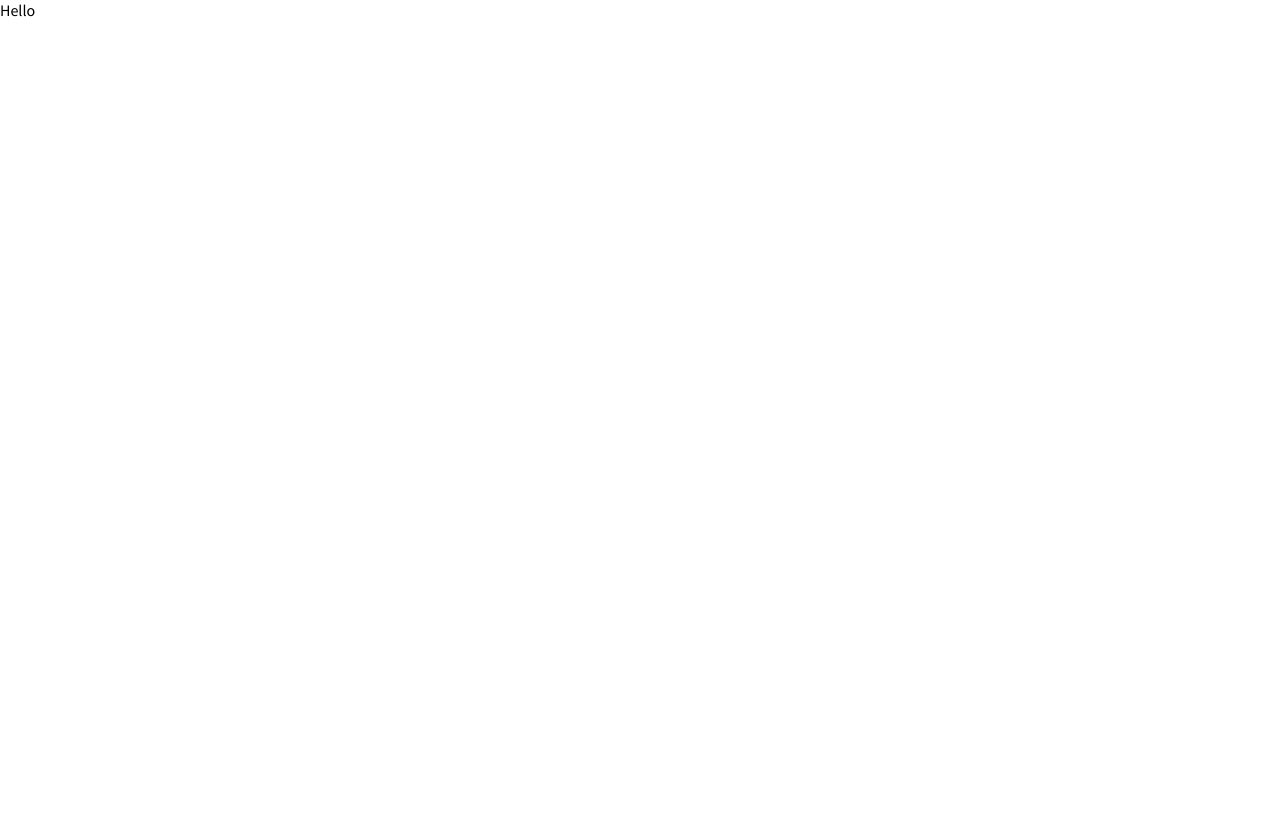
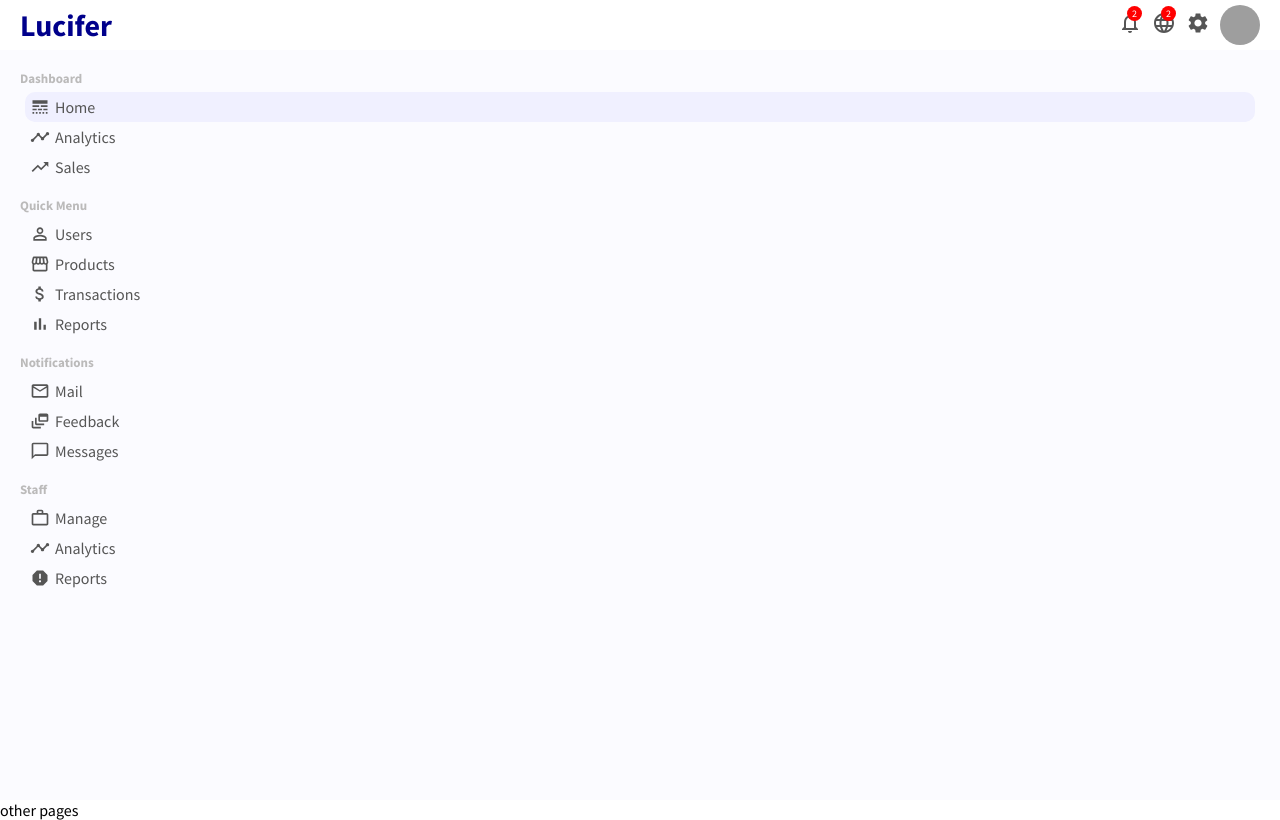
Before and after one commit to deeqakkk/Netflix-Admin, a React (Create React App) app: page / in a window 1280 px wide. Built offline with nearby package versions, Linux system fonts and the light colour scheme; grey boxes are pictures that could not be loaded.

Commit message:
sidebar initiated

```diff
--- a/package.json
+++ b/package.json
@@ -3,11 +3,14 @@
   "version": "0.1.0",
   "private": true,
   "dependencies": {
+    "@material-ui/core": "^4.12.3",
+    "@material-ui/icons": "^4.11.2",
     "@testing-library/jest-dom": "^5.16.1",
     "@testing-library/react": "^12.1.2",
     "@testing-library/user-event": "^13.5.0",
     "react": "^17.0.2",
     "react-dom": "^17.0.2",
+    "react-router-dom": "^6.2.1",
     "react-scripts": "5.0.0",
     "web-vitals": "^2.1.4"
   },
--- a/src/App.js
+++ b/src/App.js
@@ -1,6 +1,17 @@
-
-import React from 'react';
+import Topbar from "./Components/Topbar/Topbar.jsx";
+import Sidebar from "./Components/Sidebar/Sidebar.jsx";
+import React from "react";
+import { BrowserRouter as Router, Route, Switch } from "react-router-dom";
+import "./app.css";
 
 export default function App() {
-  return <div className='App'>Hello</div>;
+  return (
+    <div className="App">
+      <Topbar />
+      <div className="container">
+        <Sidebar />
+        <div className="others">other pages</div>
+      </div>{" "}
+    </div>
+  );
 }
--- /dev/null
+++ b/src/Components/Sidebar/Sidebar.jsx
@@ -0,0 +1,103 @@
+import "./sidebar.css";
+import {
+  LineStyle,
+  Timeline,
+  TrendingUp,
+  PermIdentity,
+  Storefront,
+  AttachMoney,
+  BarChart,
+  MailOutline,
+  DynamicFeed,
+  ChatBubbleOutline,
+  WorkOutline,
+  Report,
+} from "@material-ui/icons";
+import { Link } from "react-router-dom";
+
+export default function Sidebar() {
+  return (
+    <div className="sidebar">
+      <div className="sidebarWrapper">
+        <div className="sidebarMenu">
+          <h3 className="sidebarTitle">Dashboard</h3>
+          <ul className="sidebarList">
+            {/* <Link to="/" className="link"> */}
+            <li className="sidebarListItem active">
+              <LineStyle className="sidebarIcon" />
+              Home
+            </li>
+            {/* </Link> */}
+            <li className="sidebarListItem">
+              <Timeline className="sidebarIcon" />
+              Analytics
+            </li>
+            <li className="sidebarListItem">
+              <TrendingUp className="sidebarIcon" />
+              Sales
+            </li>
+          </ul>
+        </div>
+        <div className="sidebarMenu">
+          <h3 className="sidebarTitle">Quick Menu</h3>
+          <ul className="sidebarList">
+            {/* <Link to="/users" className="link"> */}
+              <li className="sidebarListItem">
+                <PermIdentity className="sidebarIcon" />
+                Users
+              </li>
+            {/* </Link> */}
+            {/* <Link to="/products" className="link"> */}
+              <li className="sidebarListItem">
+                <Storefront className="sidebarIcon" />
+                Products
+              </li>
+            {/* </Link> */}
+            <li className="sidebarListItem">
+              <AttachMoney className="sidebarIcon" />
+              Transactions
+            </li>
+            <li className="sidebarListItem">
+              <BarChart className="sidebarIcon" />
+              Reports
+            </li>
+          </ul>
+        </div>
+        <div className="sidebarMenu">
+          <h3 className="sidebarTitle">Notifications</h3>
+          <ul className="sidebarList">
+            <li className="sidebarListItem">
+              <MailOutline className="sidebarIcon" />
+              Mail
+            </li>
+            <li className="sidebarListItem">
+              <DynamicFeed className="sidebarIcon" />
+              Feedback
+            </li>
+            <li className="sidebarListItem">
+              <ChatBubbleOutline className="sidebarIcon" />
+              Messages
+            </li>
+          </ul>
+        </div>
+        <div className="sidebarMenu">
+          <h3 className="sidebarTitle">Staff</h3>
+          <ul className="sidebarList">
+            <li className="sidebarListItem">
+              <WorkOutline className="sidebarIcon" />
+              Manage
+            </li>
+            <li className="sidebarListItem">
+              <Timeline className="sidebarIcon" />
+              Analytics
+            </li>
+            <li className="sidebarListItem">
+              <Report className="sidebarIcon" />
+              Reports
+            </li>
+          </ul>
+        </div>
+      </div>
+    </div>
+  );
+}
--- /dev/null
+++ b/src/Components/Sidebar/sidebar.css
@@ -0,0 +1,44 @@
+.sidebar {
+    flex: 1;
+    height: calc(100vh - 50px);
+    background-color: rgb(251, 251, 255);
+    position: sticky;
+    top: 50px;
+}
+
+.sidebarWrapper {
+    padding: 20px;
+    color: #555;
+}
+
+.sidebarMenu {
+    margin-bottom: 10px;
+}
+
+.sidebarTitle {
+    font-size: 13px;
+    color: rgb(187, 186, 186);
+}
+
+.sidebarList {
+    list-style: none;
+    padding: 5px;
+}
+
+.sidebarListItem {
+    padding: 5px;
+    cursor: pointer;
+    display: flex;
+    align-items: center;
+    border-radius: 10px;
+}
+
+.sidebarListItem.active,
+.sidebarListItem:hover {
+    background-color: rgb(240, 240, 255);
+}
+
+.sidebarIcon {
+    margin-right: 5px;
+    font-size: 20px !important;
+}
--- /dev/null
+++ b/src/Components/Topbar/Topbar.jsx
@@ -0,0 +1,29 @@
+import React from "react";
+import "./topbar.css";
+import { NotificationsNone, Language, Settings } from "@material-ui/icons";
+
+export default function Topbar() {
+  return (
+    <div className="topbar">
+      <div className="topbarWrapper">
+        <div className="topLeft">
+          <span className="logo">Lucifer</span>
+        </div>
+        <div className="topRight">
+          <div className="topbarIconContainer">
+            <NotificationsNone />
+            <span className="topIconBadge">2</span>
+          </div>
+          <div className="topbarIconContainer">
+            <Language />
+            <span className="topIconBadge">2</span>
+          </div>
+          <div className="topbarIconContainer">
+            <Settings />
+          </div>
+          <img src="https://images.pexels.com/photos/1526814/pexels-photo-1526814.jpeg?auto=compress&cs=tinysrgb&dpr=2&w=500" alt="" className="topAvatar" />
+        </div>
+      </div>
+    </div>
+  );
+}
--- /dev/null
+++ b/src/Components/Topbar/topbar.css
@@ -0,0 +1,57 @@
+.topbar {
+    width: 100%;
+    height: 50px;
+    background-color: white;
+    position: sticky;
+    top: 0;
+    z-index: 999;
+}
+
+.topbarWrapper {
+    height: 100%;
+    padding: 0px 20px;
+    display: flex;
+    align-items: center;
+    justify-content: space-between;
+}
+
+.logo {
+    font-weight: bold;
+    font-size: 30px;
+    color: darkblue;
+    cursor: pointer;
+}
+
+.topRight {
+    display: flex;
+    align-items: center;
+}
+
+.topbarIconContainer {
+    position: relative;
+    cursor: pointer;
+    margin-right: 10px;
+    color: #555;
+}
+
+.topIconBadge {
+    width: 15px;
+    height: 15px;
+    position: absolute;
+    top: -5px;
+    right: 0px;
+    background-color: red;
+    color: white;
+    border-radius: 50%;
+    display: flex;
+    align-items: center;
+    justify-content: center;
+    font-size: 10px;
+}
+
+.topAvatar {
+    width: 40px;
+    height: 40px;
+    border-radius: 50%;
+    cursor: pointer;
+}
```
Also changed, not shown: src/app.css (added), 1 other file (tests, documents, lock files or other folders).
